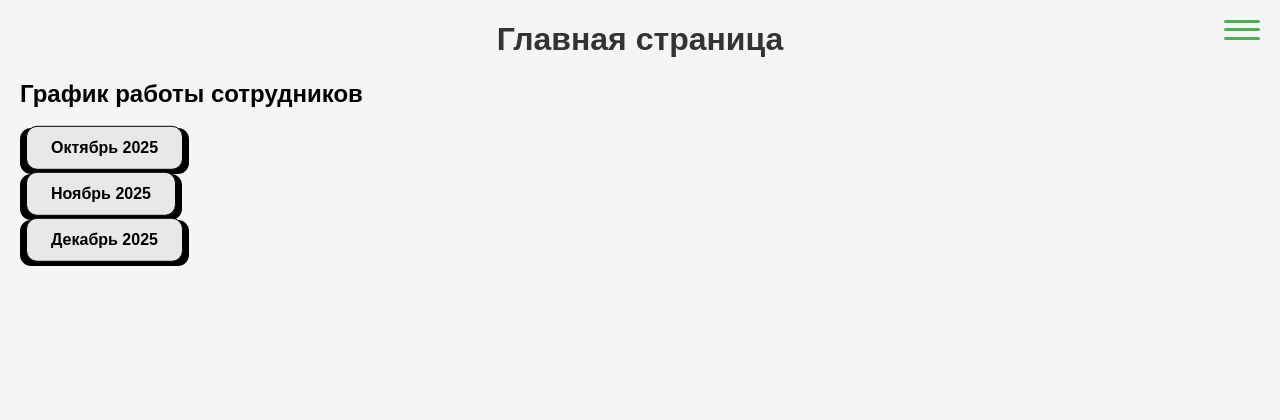
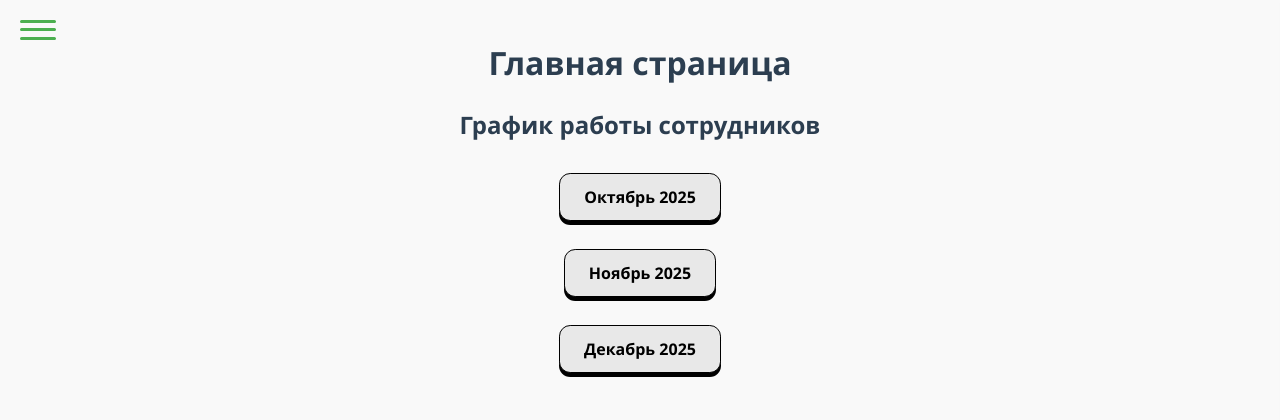
Before and after one commit to PyRusAdmin/Formation-work-schedule, a FastAPI app: page / in a window 1280 px wide. Shown: the top 420 px of the page. Run offline with FastAPI, Linux system fonts and the light colour scheme.

Commit message:
Формирование главного меню проекта

```diff
--- a/static/css/style.css
+++ b/static/css/style.css
@@ -1,19 +1,25 @@
-/* Бургер-меню  */
+/* Общий контейнер меню — оставляем, но он больше не позиционирует кнопку */
 .menu {
     position: fixed;
-    top: 20px;
-    right: 20px;
+    top: 0;
+    left: 0;
+    right: 0;
     z-index: 1000;
+    pointer-events: none; /* чтобы не мешать контенту */
 }
 
+/* Чекбокс скрыт */
 .burger-checkbox {
     position: absolute;
     visibility: hidden;
 }
 
+/* Кнопка бургера — слева */
 .burger {
-    position: relative;
-    z-index: 1;
+    position: absolute;
+    top: 20px;
+    left: 20px; /* ← слева! */
+    z-index: 1002;
     cursor: pointer;
     display: block;
     width: 36px;
--- a/templates/index.html
+++ b/templates/index.html
@@ -2,53 +2,77 @@
 <html lang="en">
 <head>
     <meta charset="UTF-8">
+    <meta name="viewport" content="width=device-width, initial-scale=1.0">
     <title>Главная страница</title>
     <link rel="stylesheet" href="/static/css/style.css">
 
     <style>
-        button {
-        /* Variables */
-            --button_radius: 0.70em;
-            --button_color: #e8e8e8;
-            --button_outline_color: #000000;
+        body {
+            font-family: 'Segoe UI', Tahoma, Geneva, Verdana, sans-serif;
+            background-color: #f9f9f9;
+            margin: 0;
+            padding: 20px;
+            color: #333;
+        }
+
+        h1, h2 {
+            text-align: center;
+            margin-bottom: 24px;
+            color: #2c3e50;
+        }
+
+        /* Стили для кнопок-ссылок */
+        .btn {
+            display: inline-block;
+            box-sizing: border-box;
+            padding: 12px 24px;
+            margin: 8px 0;
             font-size: 16px;
             font-weight: bold;
-            border: none;
+            text-decoration: none;
+            color: #000;
+            background: #e8e8e8;
+            border: 1px solid #000;
+            border-radius: 0.7em;
             cursor: pointer;
-            border-radius: var(--button_radius);
-            background: var(--button_outline_color);
+            transition: transform 0.15s ease, box-shadow 0.15s ease;
+            box-shadow: 0 4px 0 #000; /* имитация "толщины" */
+            position: relative;
+            top: 0;
         }
 
-        .button_top {
-            display: block;
-            box-sizing: border-box;
-            border: 1px solid var(--button_outline_color);
-            border-radius: var(--button_radius);
-            padding: 0.75em 1.5em;
-            background: var(--button_color);
-            color: var(--button_outline_color);
-            transform: translateY(-0.2em);
-            transition: transform 0.1s ease;
+        .btn:hover {
+            transform: translateY(-2px);
+            box-shadow: 0 6px 0 #000;
         }
 
-        button:hover .button_top {
-        /* Pull the button upwards when hovered */
-            transform: translateY(-0.33em);
+        .btn:active {
+            transform: translateY(2px);
+            box-shadow: 0 2px 0 #000;
         }
 
-        button:active .button_top {
-        /* Push the button downwards when pressed */
-            transform: translateY(0);
+        /* Центрирование кнопок */
+        .buttons-container {
+            display: flex;
+            flex-direction: column;
+            align-items: center;
+            gap: 12px;
+            margin: 20px auto;
+            max-width: 300px;
+        }
+
+        /* Стили меню (оставлены без изменений, но можно улучшить при необходимости) */
+        .menu {
+            margin-bottom: 30px;
         }
     </style>
-
 </head>
 <body>
 
 <div class="menu">
     <input type="checkbox" id="burger-checkbox" class="burger-checkbox">
     <label for="burger-checkbox" class="burger"></label>
-    <div class="overlay"></div> <!-- Добавлено -->
+    <div class="overlay"></div>
     <ul class="menu-list">
         <li><a href="/" class="menu-item">🏠 На главную</a></li>
         <li><a href="/entering_vacations" class="menu-item">Ввод отпусков</a></li>
@@ -59,24 +83,13 @@
 </div>
 
 <h1>Главная страница</h1>
+<h2>График работы сотрудников</h2>
 
-<h2>График работы сотрудников</h2>
-<!--Октябрь 2025<br>-->
-<!--Ноябрь 2025<br>-->
-<!--Декабрь 2025<br>-->
-
-
-<button>
-    <span class="button_top"> Октябрь 2025 </span>
-</button>
-<br>
-<button>
-    <span class="button_top"> Ноябрь 2025 </span>
-</button>
-<br>
-<button>
-    <span class="button_top"> Декабрь 2025 </span>
-</button>
+<div class="buttons-container">
+    <a href="/report_card" class="btn">Октябрь 2025</a>
+    <a href="/report_card?month=11" class="btn">Ноябрь 2025</a>
+    <a href="/report_card?month=12" class="btn">Декабрь 2025</a>
+</div>
 
 </body>
 </html>
```
Also changed, not shown: other parts of static/css/style.css (+28 -4 lines).
